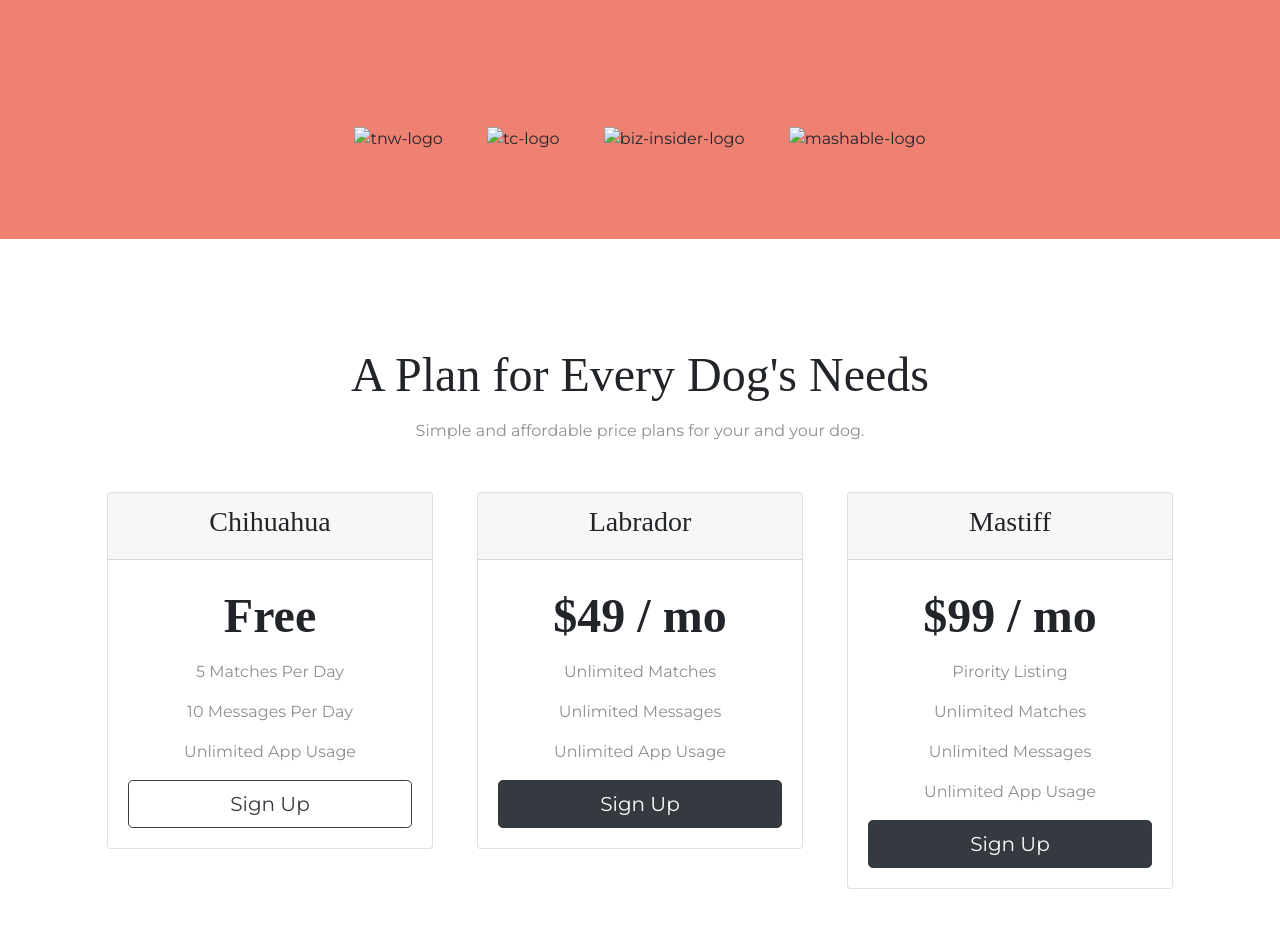
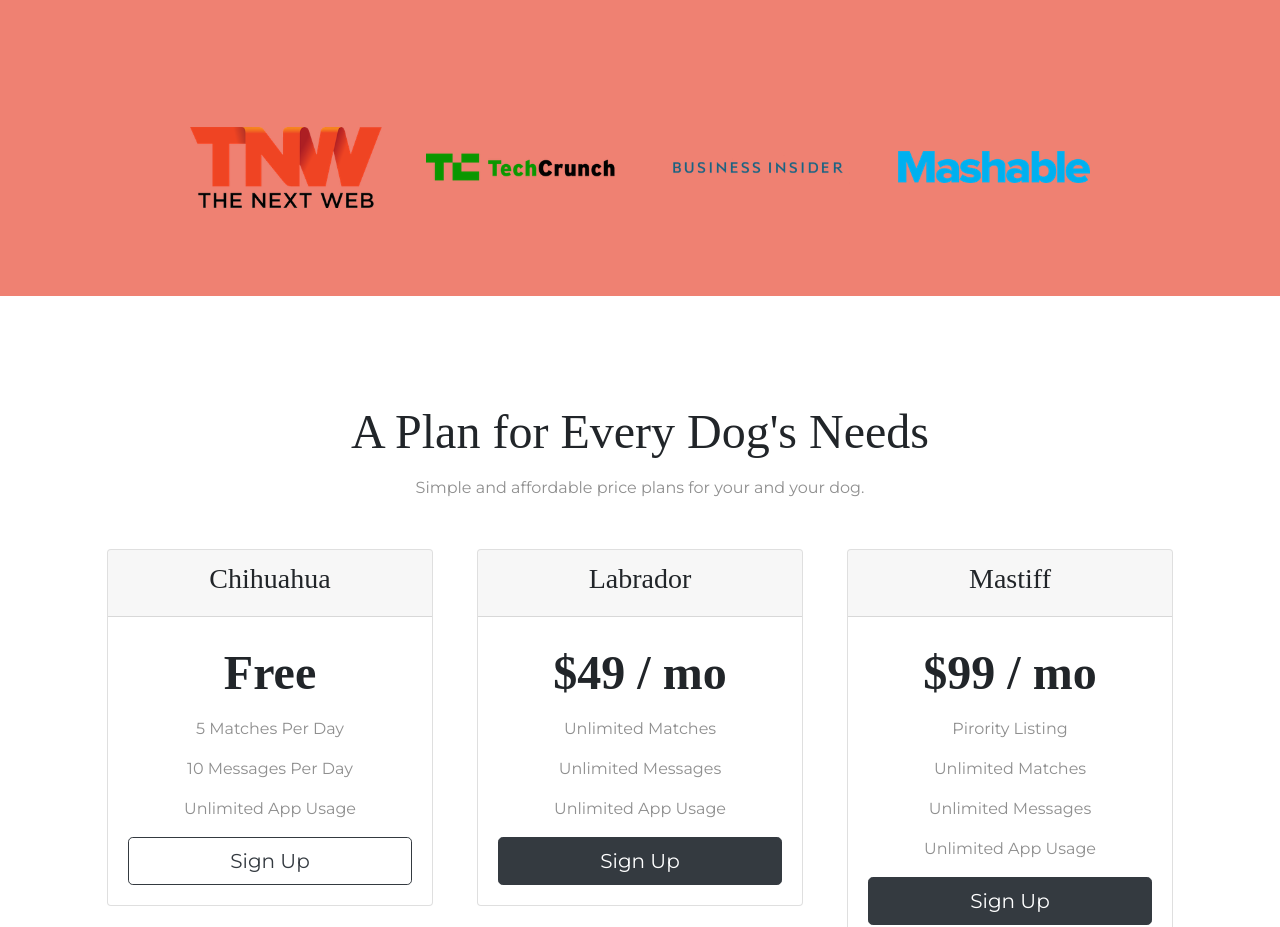
Before and after one commit to ajayhuda/tindog, a plain HTML site: page index.html in a window 1280 px wide. Shown: the part 1363-2290 px from the top of the page. Drawn offline with nearby package versions, Linux system fonts and the light colour scheme; files whose address does not match are found by name.

Commit message:
Update index.html

```diff
--- a/index.html
+++ b/index.html
@@ -166,10 +166,10 @@
   <!-- Press -->
 
   <section id="press">
-    <img class="press-logo" src="TinDog-Start-master/images/tnw.png" alt="tnw-logo">
-    <img class="press-logo" src="TinDog-Start-master/images/techcrunch.png" alt="tc-logo">
-    <img class="press-logo" src="TinDog-Start-master/images/bizinsider.png" alt="biz-insider-logo">
-    <img class="press-logo" src="TinDog-Start-master/images/mashable.png" alt="mashable-logo">
+    <img class="press-logo" src="images/tnw.png" alt="tnw-logo">
+    <img class="press-logo" src="images/techcrunch.png" alt="tc-logo">
+    <img class="press-logo" src="images/bizinsider.png" alt="biz-insider-logo">
+    <img class="press-logo" src="images/mashable.png" alt="mashable-logo">
 
   </section>
 
```
